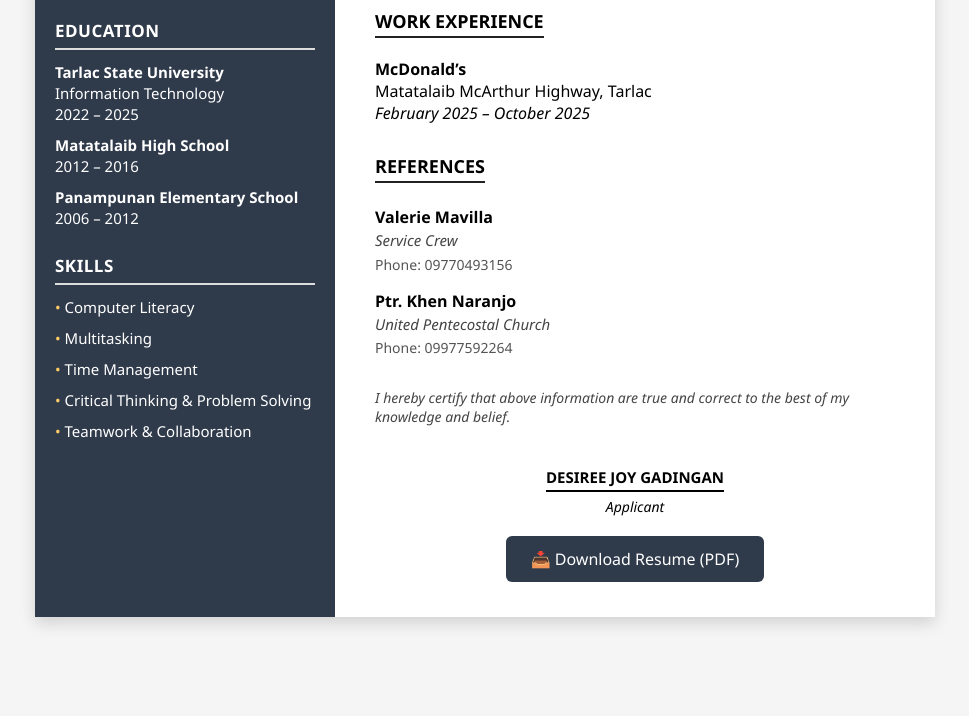
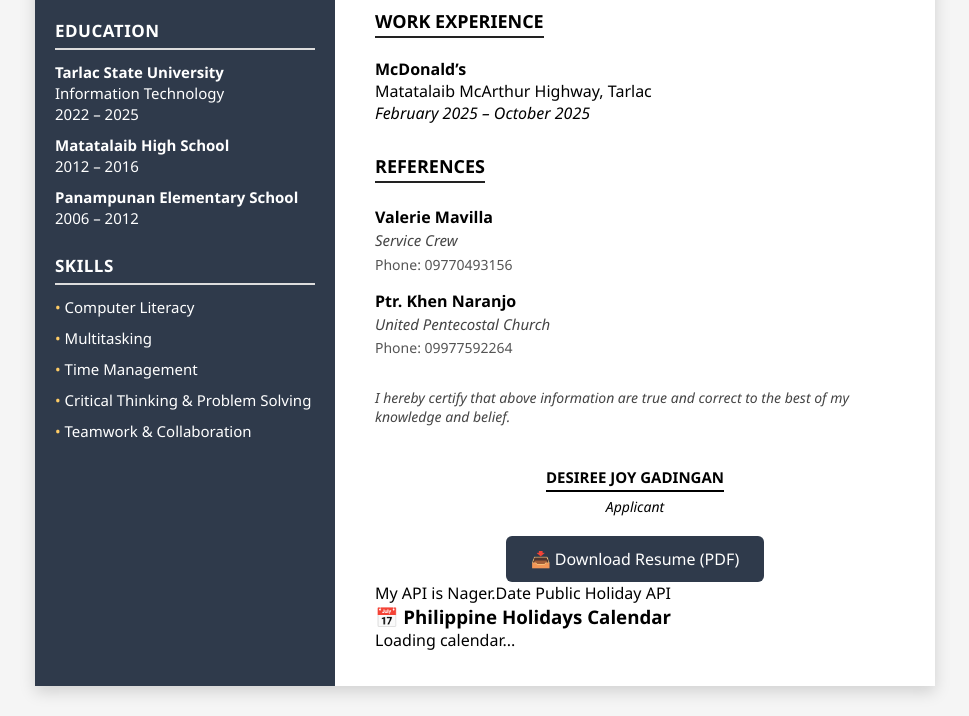
Before and after one commit to Alchemist00373/Casestudy, a plain HTML site: page src/portfolio/des/html/desiree.html in a window 1280 px wide. Shown: the part 413-1129 px from the top of the page, without its empty margins (155-1124 px from the left). Before the commit the page ends 1060 px from the top, so only its background shows below. Drawn offline with Linux system fonts and the light colour scheme.

Commit message:
updating my html for api

```diff
--- a/src/portfolio/des/html/desiree.html
+++ b/src/portfolio/des/html/desiree.html
@@ -92,10 +92,23 @@
         <div class="sig-applicant">Applicant</div>
       </div>
 
+
+
       <!-- Download button -->
       <div class="download-btn">
         <a href="../desiree.png" download="desiree.png"><button>📥 Download Resume (PDF)</button></a>
       </div>
+
+      <div class="myapi">
+        <p>My API is Nager.Date Public Holiday API</p>
+      </div>
+      <div class="calendar-section">
+        <h3>📅 Philippine Holidays Calendar</h3>
+        <div id="calendar-container">
+          <p class="calendar-loading">Loading calendar...</p>
+        </div>
+      </div>
+
     </div>
   </div>
 </body>
```
